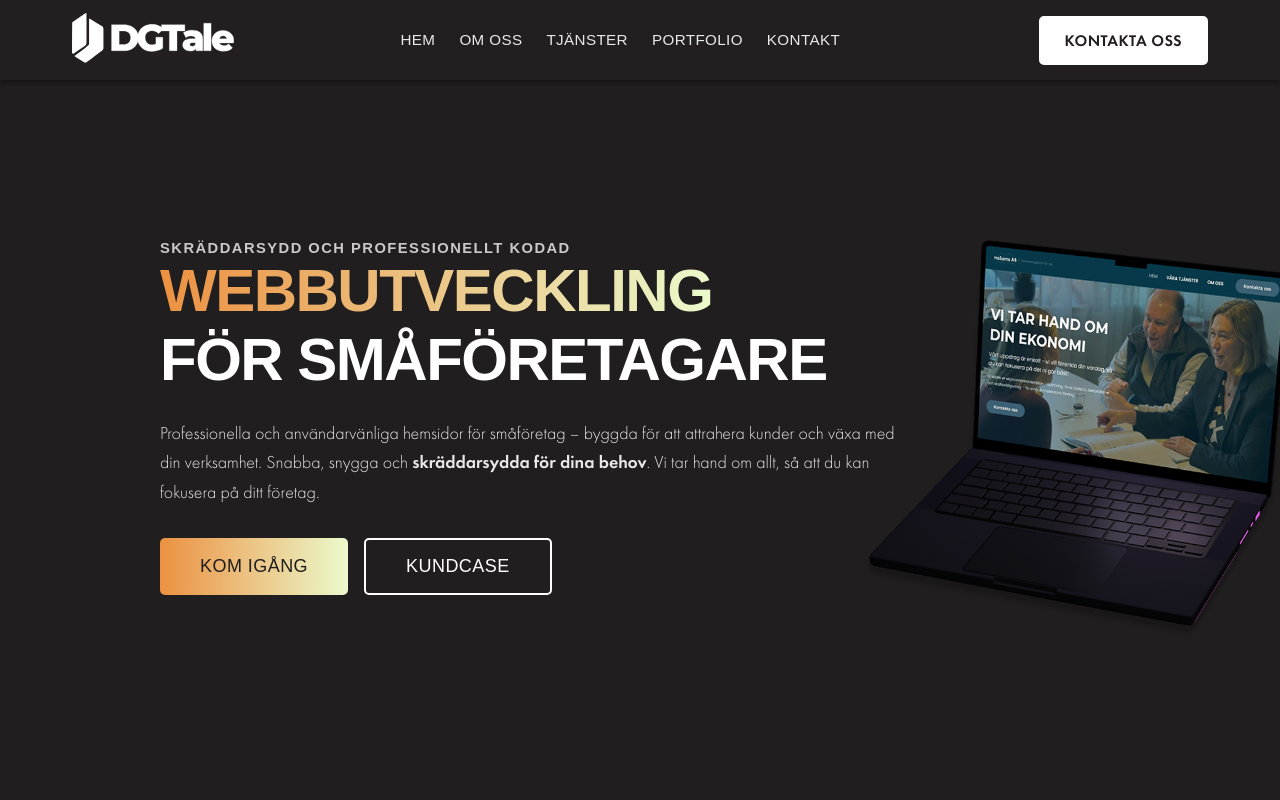
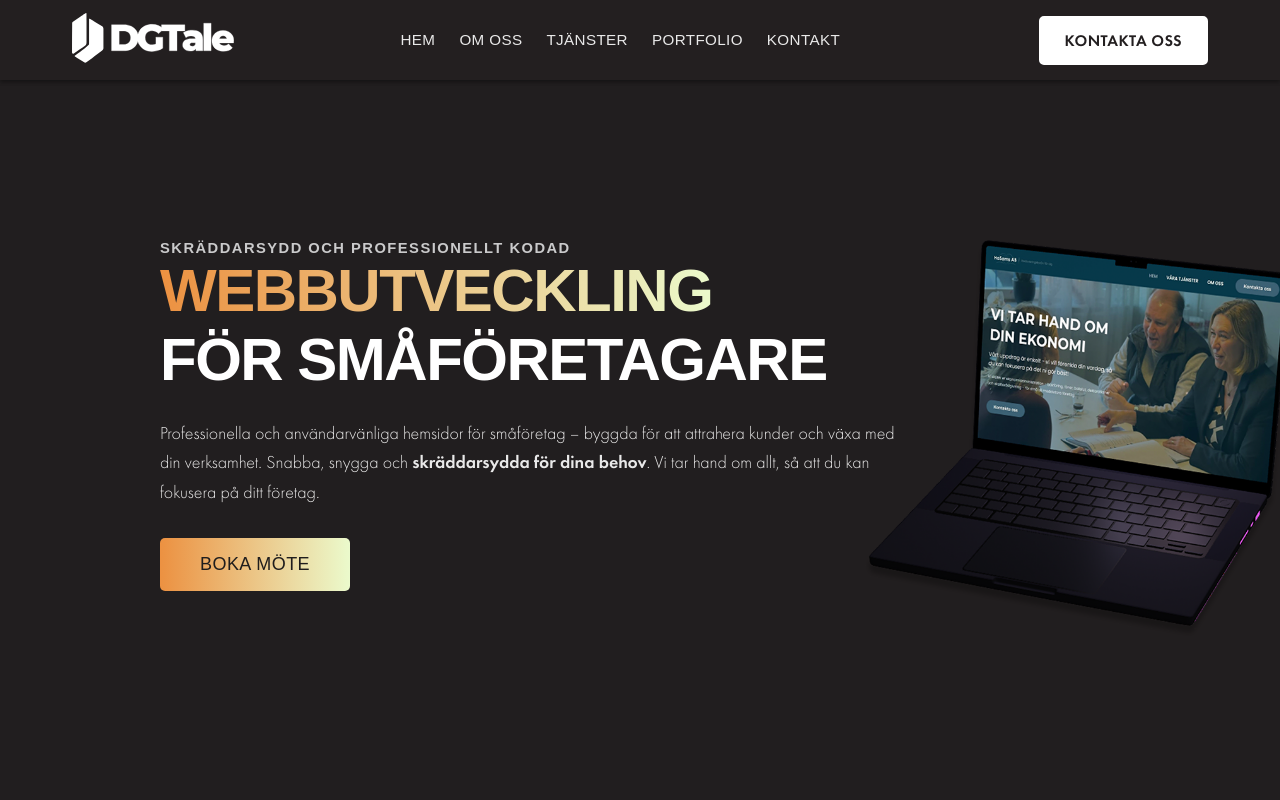
Before and after one commit to dege96/DGTale, a Next.js app: page / in a window 1280 px wide. Shown: the top 800 px of the page. Built offline with nearby package versions, Linux system fonts and the light colour scheme; a web font is replaced by a local one.

Commit message:
Initial commit

```diff
--- a/src/components/Hero.js
+++ b/src/components/Hero.js
@@ -11,8 +11,8 @@ const Hero = () => {
              <br /> FÖR SMÅFÖRETAGARE </h1>
           <p>Professionella och användarvänliga hemsidor för småföretag – byggda för att attrahera kunder och växa med din verksamhet. Snabba, snygga och <b>skräddarsydda för dina behov</b>. Vi tar hand om allt, så att du kan fokusera på ditt företag.</p>
           <div className="button-container">
-            <button className="cta-button-secondary">Kom igång</button>
-            <button className="cta-button">Kundcase</button>
+            <a href="https://meet.brevo.com/victor-de-geer" target="_blank" rel="noopener noreferrer" className="cta-button-secondary" style={{textDecoration: 'none'}}>Boka möte</a>
+            {/* <a href="portfolio" target="_blank" rel="noopener noreferrer" className="cta-button" style={{textDecoration: 'none'}}>Kundcase</a> */}
           </div>
         </div>
         <div className="hero-laptop">
```
